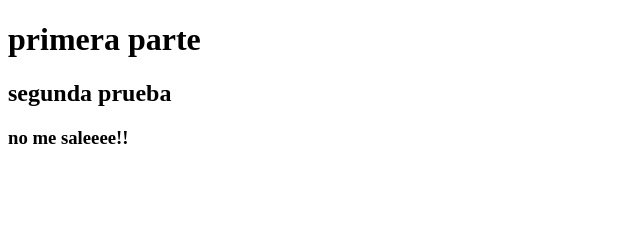
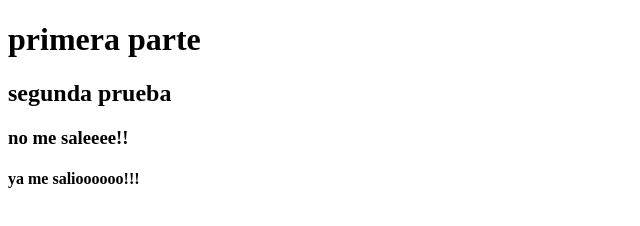
Before and after one commit to Israel-abreu/Proyecto-Final, a plain HTML site: page index.html in a window 1280 px wide. Shown: the whole page, without its empty margins (0-640 px from the left). Drawn offline with Linux system fonts and the light colour scheme.

Commit message:
por fiiiiin

```diff
--- a/index.html
+++ b/index.html
@@ -9,6 +9,6 @@
     <h1>primera parte</h1>
     <h2>segunda prueba</h2>
     <h3>no me saleeee!!</h3>
-
+    <h4>ya me salioooooo!!!</h4>
 </body>
 </html>
```
